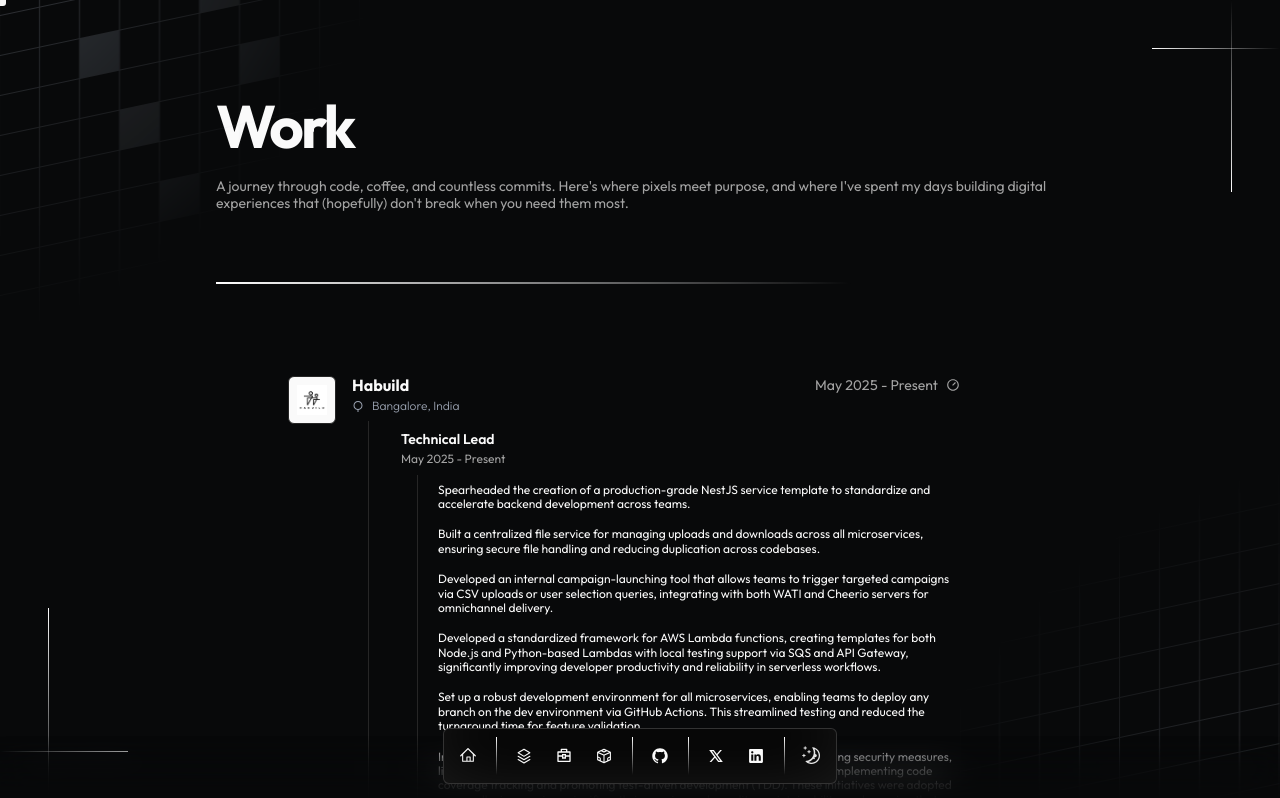
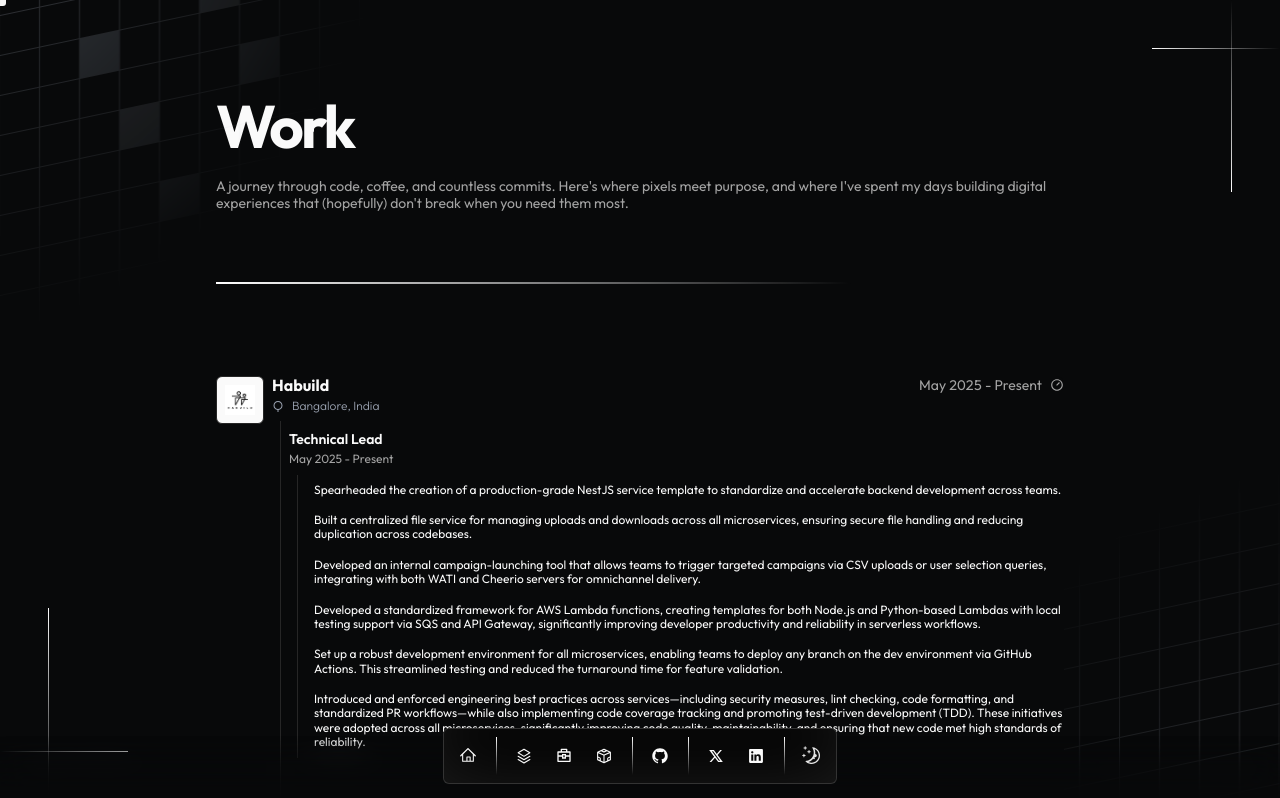
Before and after one commit to tejastn10/nimbus, a Next.js app: page /work in a window 1280 px wide. Shown: the top 798 px of the page. Built offline with nearby package versions, Linux system fonts and the light colour scheme.

Commit message:
fix: padding and width

```diff
--- a/src/app/work/page.tsx
+++ b/src/app/work/page.tsx
@@ -27,7 +27,7 @@ export default function WorkPage() {
 				<LineGrow className="my-12" />
 			</BlurFade>
 
-			<div className="max-w-5xl mx-auto px-6 lg:px-10 pt-10 pb-16">
+			<div className="max-w-5xl mx-auto pt-10 pb-16">
 				<div className="relative">
 					{DATA.work.map((work, index) => {
 						const period = `${work.start} - ${work.end ?? "Present"}`;
@@ -35,10 +35,10 @@ export default function WorkPage() {
 						return (
 							<div key={work.company} className="relative">
 								<div className="flex flex-col md:flex-row gap-y-6">
-									<div className="flex-1 md:pl-8 relative pb-10">
+									<div className="flex-1 relative pb-10">
 										<div className="relative z-10">
 											<BlurFade delay={BLUR_FADE_DELAY * (4 + index)}>
-												<div className="max-w-2xl">
+												<div>
 													<ResumeCard
 														key={work.company}
 														logoUrl={work.logoUrl}
--- a/src/components/ui/RoleCard.tsx
+++ b/src/components/ui/RoleCard.tsx
@@ -8,15 +8,15 @@ type RoleCardProps = {
 
 const RoleCard: FC<RoleCardProps> = ({ title, dates, description }) => {
 	return (
-		<li className="relative ml-8 py-4">
+		<li className="relative ml-2 py-4">
 			<div className="flex flex-1 flex-col justify-start gap-1 pb-2">
 				<h2 className="font-semibold leading-none cursor-pointer">{title}</h2>
 				{dates && <time className="text-xs text-muted-foreground">{dates}</time>}
 			</div>
 
-			<ul className="mb-4 ml-4 border-l">
+			<ul className="mb-4 ml-2 border-l">
 				{description.map((task, index) => (
-					<li className="relative ml-5 py-2 text-xs" key={index + task}>
+					<li className="relative ml-4 py-2 text-xs" key={index + task}>
 						{task}
 					</li>
 				))}
--- a/src/containers/ResumeCard.tsx
+++ b/src/containers/ResumeCard.tsx
@@ -63,7 +63,7 @@ const ResumeCard: FC<ResumeCardProps> = ({
 						<AvatarFallback>{altText[0]}</AvatarFallback>
 					</Avatar>
 				</div>
-				<div className="grow ml-4 items-center flex-col group">
+				<div className="grow ml-2 items-center flex-col group">
 					<CardHeader>
 						<div className="flex items-center justify-between gap-x-2 text-base">
 							<h3 className="inline-flex items-center justify-center font-bold leading-none text-md sm:text-md">
@@ -102,7 +102,7 @@ const ResumeCard: FC<ResumeCardProps> = ({
 							}}
 							className="mt-2 text-xs sm:text-sm"
 						>
-							<ul className="mb-4 ml-4 divide-y divide-dashed border-l">
+							<ul className="mb-4 ml-2 divide-y divide-dashed border-l">
 								{roles.map((role, index) => (
 									<BlurFade key={role.title} delay={BLUR_FADE_DELAY * 15 + index * 0.05}>
 										<RoleCard
```
